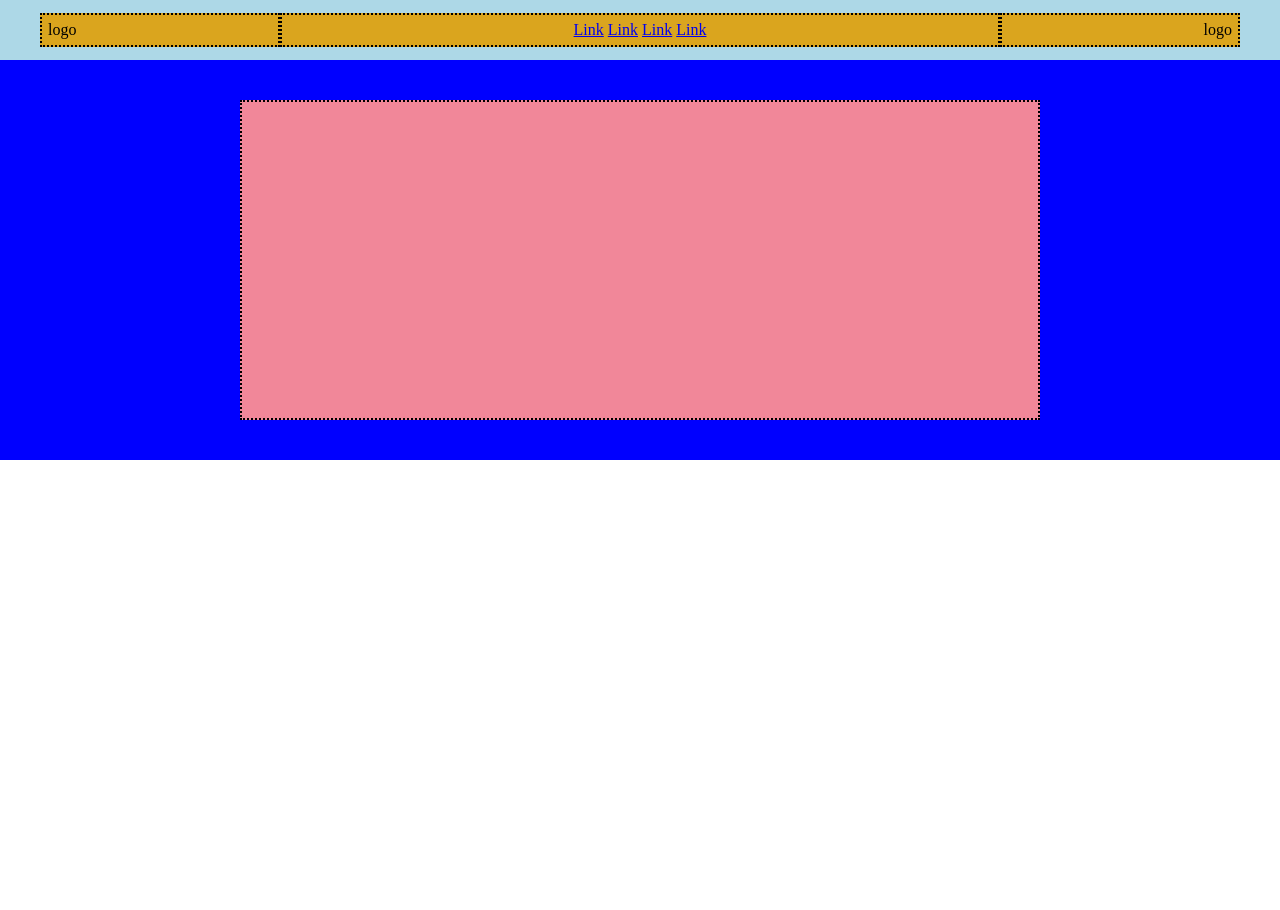
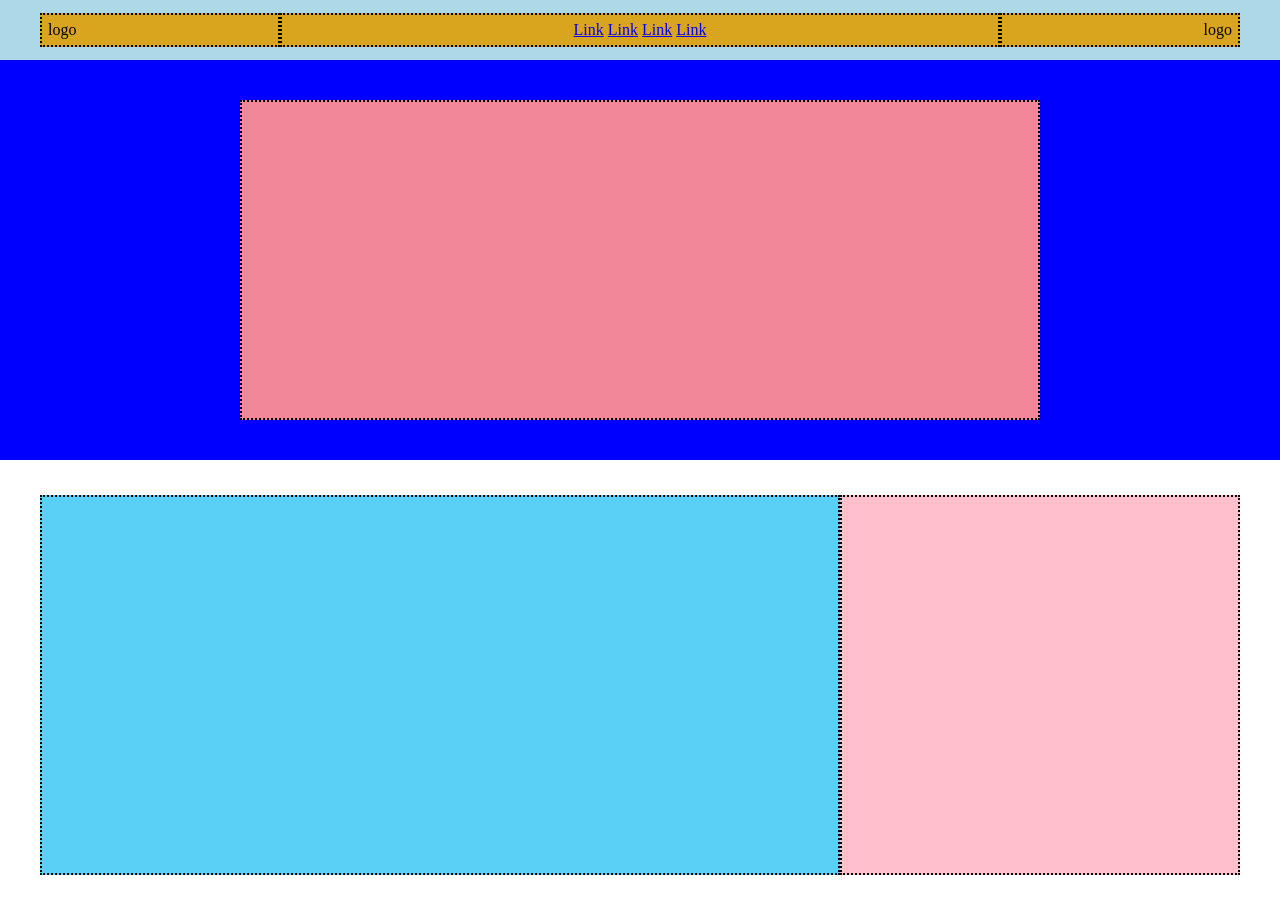
Before and after one commit to Steopa2001/htmlcss-struttura-discord, a plain HTML site: page index.html in a window 1280 px wide. Before the commit the page ends 800 px from the top, so only its background shows below. Drawn offline with Linux system fonts and the light colour scheme.

Commit message:
end second section

```diff
--- a/index.html
+++ b/index.html
@@ -25,9 +25,17 @@
   <main>
     <section>
     <div class="container">
-      <div class="box-2 border"></div>
+      <div class="box-container border"></div>
     </div>
     </section>
+
+    <section>
+      <div class="cont-2">
+        <div class="box-1 border"></div>
+        <div class="box-2 border"></div>
+      </div>
+    </section>
+
   </main>
 
 
--- a/src/css/style.css
+++ b/src/css/style.css
@@ -53,8 +53,28 @@ header {
   justify-content: center;
 }
 
-.box-2 {
+.box-container {
   background-color: rgb(241, 135, 153);
   height: 320px;
   width: 800px;
 }
+
+.cont-2 {
+  background-color: white;
+  height: 450px;
+  display: flex;
+  align-items: center;
+  justify-content: center;
+}
+
+.box-1 {
+  background-color: rgb(91, 208, 247);
+  width: 800px;
+  height: 380px;
+}
+
+.box-2 {
+  background-color: pink;
+  width: 400px;
+  height: 380px;
+}
```
